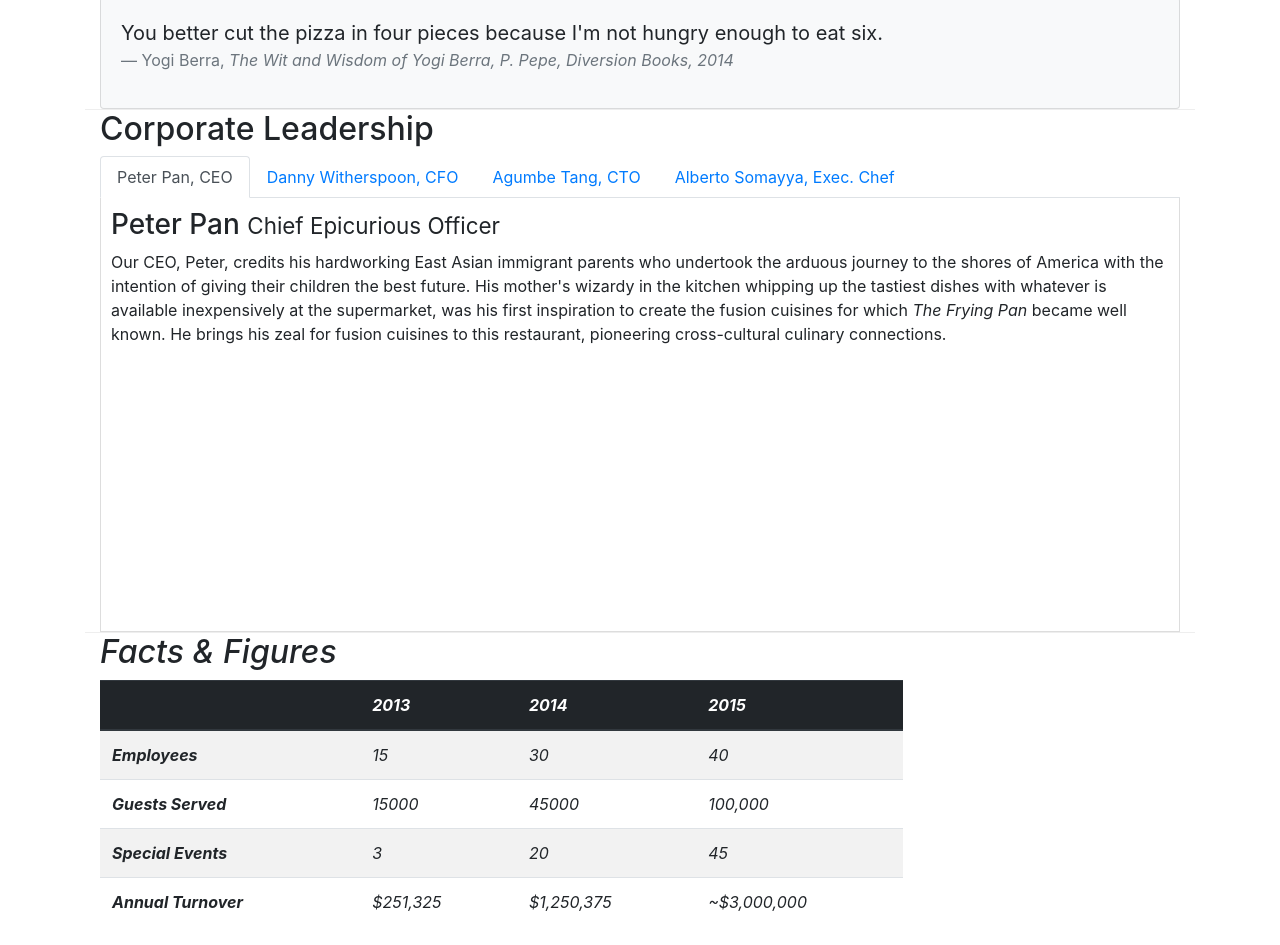
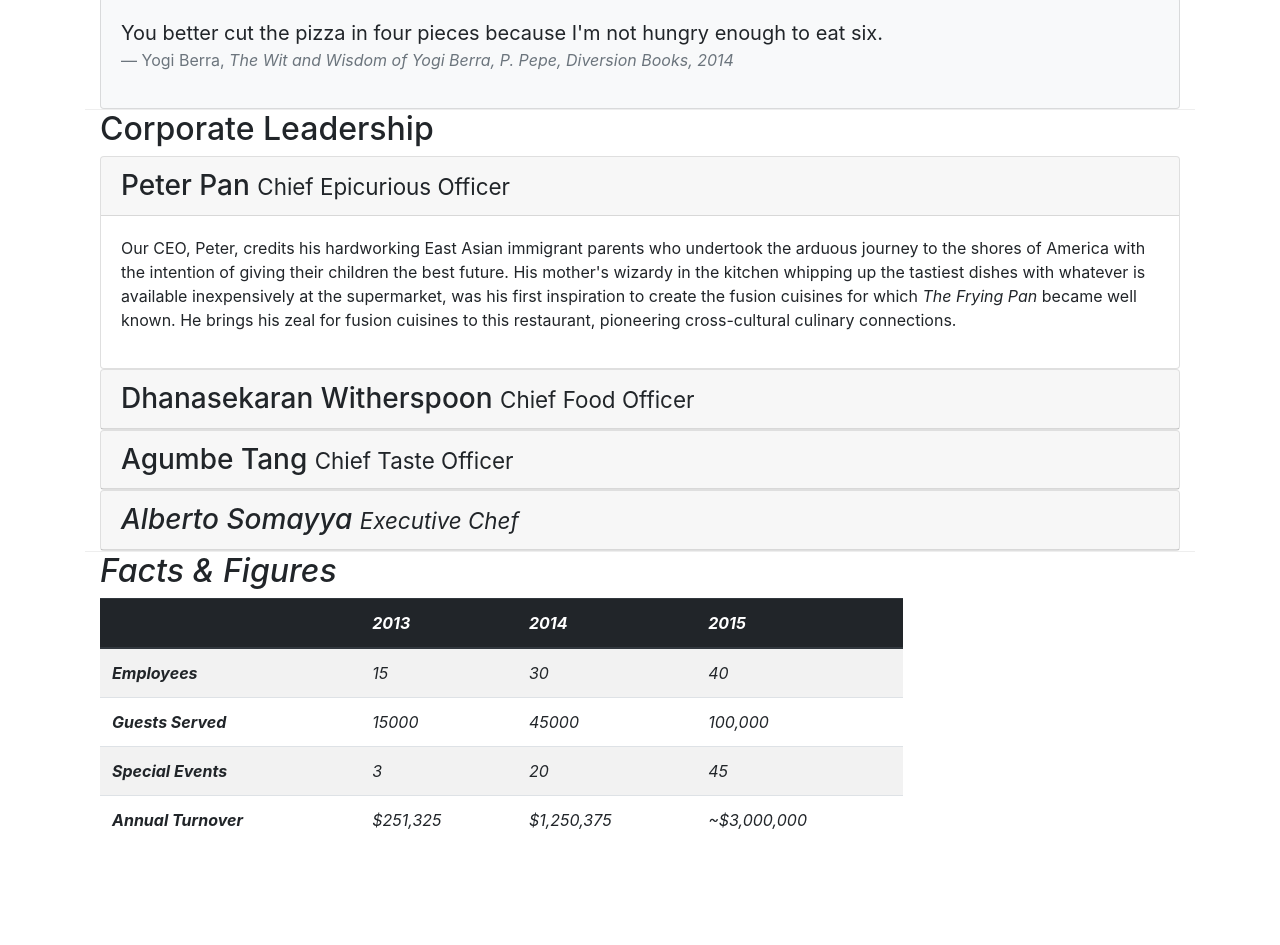
Before and after one commit to Aygera/bootstrap_coursera, a website: page aboutus.html in a window 1280 px wide. Shown: the part 750-1695 px from the top of the page. Drawn offline with nearby package versions, Linux system fonts and the light colour scheme.

Commit message:
Accordion

```diff
--- a/aboutus.html
+++ b/aboutus.html
@@ -100,41 +100,62 @@
         <div class="row row-content">
             <div class="col-12">
                 <h2>Corporate Leadership</h2>
-                <ul class="nav nav-tabs">
-                    <li class="nav-item">
-                      <a class="nav-link active" href="#peter"
-                        role="tab" data-toggle="tab">Peter Pan, CEO</a>
-                    </li>
-                    <li class="nav-item">
-                      <a class="nav-link" href="#danny" role="tab"
-                        data-toggle="tab">Danny Witherspoon, CFO</a>
-                    </li>
-                    <li class="nav-item">
-                      <a class="nav-link" href="#agumbe"role="tab"
-                        data-toggle="tab">Agumbe Tang, CTO</a>
-                    </li>
-                    <li class="nav-item">
-                      <a class="nav-link" href="#alberto" role="tab"
-                        data-toggle="tab">Alberto Somayya, Exec. Chef</a>
-                    </li>
-                </ul>
-
-                <div class="tab-content">
-                    <div role="tabpanel" class="tab-pane fade show active" id="peter">
-                        <h3>Peter Pan <small>Chief Epicurious Officer</small></h3>
-                        <p class="d-none d-sm-block">Our CEO, Peter, credits his hardworking East Asian immigrant parents who undertook the arduous journey to the shores of America with the intention of giving their children the best future. His mother's wizardy in the kitchen whipping up the tastiest dishes with whatever is available inexpensively at the supermarket, was his first inspiration to create the fusion cuisines for which <em>The Frying Pan</em> became well known. He brings his zeal for fusion cuisines to this restaurant, pioneering cross-cultural culinary connections.</p>
+                <div class="accordion">
+                    <div class="card">
+                        <div class="card-header" role="tab" id="peterhead">
+                        <h3 class="mb-0">
+                            <a data-toggle="collapse" data-target="#peter">
+                            Peter Pan <small>Chief Epicurious Officer</small>
+                            </a>
+                        </h3>
+                        </div>
+                        <div class="collapse show" id="peter" data-parent="#accordion">
+                            <div class="card-body">
+                                <p class="d-none d-sm-block">Our CEO, Peter, credits his hardworking East Asian immigrant parents who undertook the arduous journey to the shores of America with the intention of giving their children the best future. His mother's wizardy in the kitchen whipping up the tastiest dishes with whatever is available inexpensively at the supermarket, was his first inspiration to create the fusion cuisines for which <em>The Frying Pan</em> became well known. He brings his zeal for fusion cuisines to this restaurant, pioneering cross-cultural culinary connections.</p>
+                            </div>
+                        </div>
                     </div>
-                    <div role="tabpanel" class="tab-pane fade" id="danny">
-                        <h3>Dhanasekaran Witherspoon <small>Chief Food Officer</small></h3>
-                        <p class="d-none d-sm-block">Our CFO, Danny, as he is affectionately referred to by his colleagues, comes from a long established family tradition in farming and produce. His experiences growing up on a farm in the Australian outback gave him great appreciation for varieties of food sources. As he puts it in his own words, <em>Everything that runs, wins, and everything that stays, pays!</p>
+                    <div class="card">
+                        <div class="card-header" role="tab" id="dannyhead">
+                        <h3 class="mb-0">
+                            <a class="collapsed" data-toggle="collapse" data-target="#danny">
+                            Dhanasekaran Witherspoon <small>Chief Food Officer</small>
+                            </a>
+                        </h3>
+                        </div>
+                        <div class="collapse" id="danny" data-parent="#accordion">
+                            <div class="card-body">
+                                <p class="d-none d-sm-block">Our CFO, Danny, as he is affectionately referred to by his colleagues, comes from a long established family tradition in farming and produce. His experiences growing up on a farm in the Australian outback gave him great appreciation for varieties of food sources. As he puts it in his own words, <em>Everything that runs, wins, and everything that stays, pays!</em></p>
+                            </div>
+                        </div>
                     </div>
-                    <div role="tabpanel" class="tab-pane fade" id="agumbe">
-                        <h3>Agumbe Tang <small>Chief Taste Officer</small></h3>
-                        <p class="d-none d-sm-block"> Blessed with the most discerning gustatory sense, Agumbe, our CTO, personally ensures that every dish that we serve meets his exacting tastes. Our chefs dread the tongue lashing that ensues if their dish does not meet his exacting standards. He lives by his motto, <em>You click only if you survive my lick.</em></p>
+                    <div class="card">
+                            <div class="card-header" role="tab" id="agumbehead">
+                            <h3 class="mb-0">
+                                <a class="collapsed" data-toggle="collapse" data-target="#agumbe">
+                                Agumbe Tang <small>Chief Taste Officer</small>
+                                </a>
+                            </h3>
+                        </div>
+                        <div class="collapse" id="agumbe" data-parent="#accordion">
+                            <div class="card-body">
+                                <p class="d-none d-sm-block"> Blessed with the most discerning gustatory sense, Agumbe, our CTO, personally ensures that every dish that we serve meets his exacting tastes. Our chefs dread the tongue lashing that ensues if their dish does not meet his exacting standards. He lives by his motto, <em>You click only if you survive my lick.</p>
+                            </div>
+                        </div>
                     </div>
-                    <div role="tabpanel" class="tab-pane fade" id="alberto">
-                        <h3>Alberto Somayya <small>Executive Chef</small></h3>
-                        <p class="d-none d-sm-block">Award winning three-star Michelin chef with wide International experience having worked closely with whos-who in the culinary world, he specializes in creating mouthwatering Indo-Italian fusion experiences. He says, <em>Put together the cuisines from the two craziest cultures, and you get a winning hit! Amma Mia!</em></p>
+                    <div class="card">
+                            <div class="card-header" role="tab" id="albertohead">
+                            <h3 class="mb-0">
+                                <a class="collapsed" data-toggle="collapse" data-target="#alberto">
+                                Alberto Somayya <small>Executive Chef</small>
+                                </a>
+                            </h3>
+                        </div>
+                        <div class="collapse" id="alberto" data-parent="#accordion">
+                            <div class="card-body">
+                                <p class="d-none d-sm-block">Award winning three-star Michelin chef with wide International experience having worked closely with whos-who in the culinary world, he specializes in creating mouthwatering Indo-Italian fusion experiences. He says, <em>Put together the cuisines from the two craziest cultures, and you get a winning hit! Amma Mia!</em></p>
+                            </div>
+                        </div>
                     </div>
                 </div>
             </div>
```
